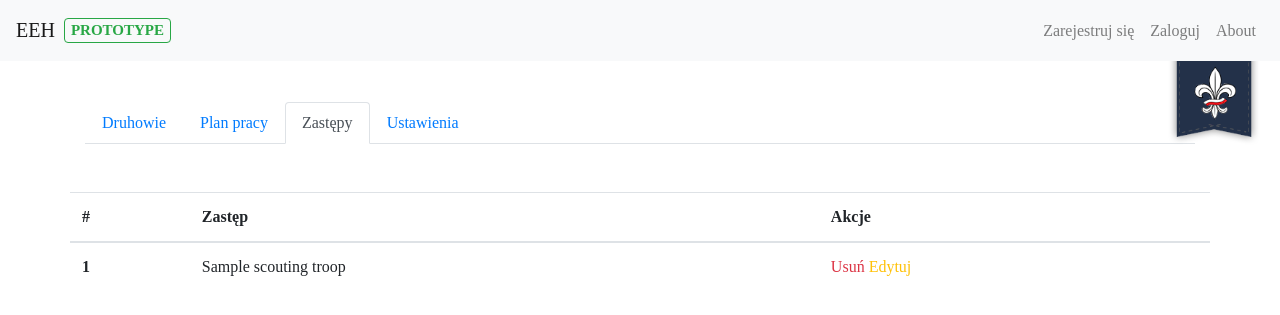
After one commit to butterfly-pn/eeh, a Flask app: template eeh/templates/scouting-troops.html in a window 1280 px wide. The commit adds this page. Shown: the top 315 px of the page. Run offline with Flask 2, Linux system fonts and the light colour scheme; the template is opened without the code that fills it: most values are stand-ins (such as "Sample title", 1, 10 or a date in 2020); parts of the project's set-up code (start-up, migrations or seed data) failed here and were passed over; some libraries are stand-ins or nearby versions.

Commit message:
Add scouting_troops view

```diff
--- a/eeh/templates/menu.html
+++ b/eeh/templates/menu.html
@@ -4,10 +4,10 @@
             <a class="nav-link {% if page_id=='app'%}active"{% else %}" href="/app/" {% endif %}>Druhowie</a>
         </li>
         <li class="nav-item">
-            <a class="nav-link {% if page_id=='plan' or page_id=='plan-new'%}active"{% else %}" href="/plan/{{current_user.current_plan}}" {% endif %}>Plan pracy</a>
+            <a class="nav-link {% if page_id=='plan' or page_id=='plan-new'%}active"{% else %}" href="/plan/" {% endif %}>Plan pracy</a>
         </li>
         <li class="nav-item">
-            <a class="nav-link" href="#">Zastępy</a>
+            <a class="nav-link {% if page_id=='scouting_troops' %}active"{% else %}" href="/scouting-troops" {% endif %}>Zastępy</a>
         </li>
         <li class="nav-item">
             <a class="nav-link {% if page_id=='settings'%}active"{% else %}" href="/settings" {% endif %}>Ustawienia</a>
--- /dev/null
+++ b/eeh/templates/scouting-troops.html
@@ -0,0 +1,40 @@
+{% extends "_base.html" %}
+{% set page_id = 'scouting_troops' %}
+{% set page_title = 'Scouting troops' %}
+{% block content %}
+{% include "menu.html" %}
+<div class="mt-5 mb-3 row">
+	{% if scouting_troops %}
+	<table class="table table-hover">
+		<thead>
+			<tr>
+				<th scope="col">#</th>
+				<th scope="col">Zastęp</th>
+				<th scope="col">Akcje</th>
+			</tr>
+		</thead>
+		<tbody>
+			{% for scouting_troop in scouting_troops %}
+			<tr>
+				<th scope="row">{{ loop.index }}</th>
+				<td>{{scouting_troop['name']}}</td>
+				<td>
+					<a href="/scout/{{scouting_troop['id_scouting_troop']}}/delete/" class="text-danger">Usuń</a>
+					<a href="/scout/{{scouting_troop['id_scouting_troop']}}/edit/" class="text-warning">Edytuj</a>
+				</td>
+			</tr>
+			{% endfor %}
+		</tbody>
+	</table>
+	{% else %}
+	<div class="col-lg-3"></div>
+	<div class="col-lg-6">
+		<center><h4 style="white-space: nowrap">Ta jednostka nie ma zadnego planu pracy</h4></center>
+		<a href="/plan/new" class="mt-5">
+			<div class="btn btn-primary btn-block">Stwórz nowy plan pracy</div>
+		</a>
+	</div>
+	<div class="col-lg-3"></div>
+	{% endif %}
+</div>
+{% endblock %}
--- a/wsgi.py
+++ b/wsgi.py
@@ -9,6 +9,7 @@ from eeh.api.v1 import *
 from eeh.views.plan import *
 from eeh.views.login import *
 from eeh.views.scout_team import *
+from eeh.views.scouting_troops import *
 
 if __name__ == '__main__':
     APP.run(debug=True)
```
Also changed, not shown: eeh/views/scouting_troops.py (added, +15 -0 lines).
